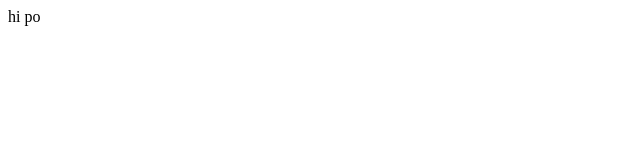
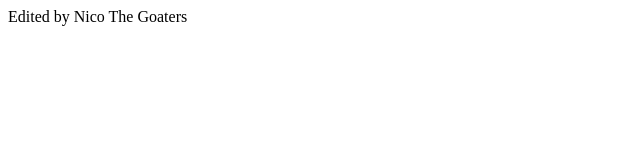
Before and after one commit to niCODEAVOCADO/Git-Github-Practive, a plain HTML site: page index.html in a window 1280 px wide. Shown: the whole page, without its empty margins (0-640 px from the left). Drawn offline with Linux system fonts and the light colour scheme.

Commit message:
Update body text in index.html

```diff
--- a/index.html
+++ b/index.html
@@ -6,6 +6,6 @@
     <title>Document</title>
 </head>
 <body>
-    hi po
+    Edited by Nico The Goaters
 </body>
 </html>
```
